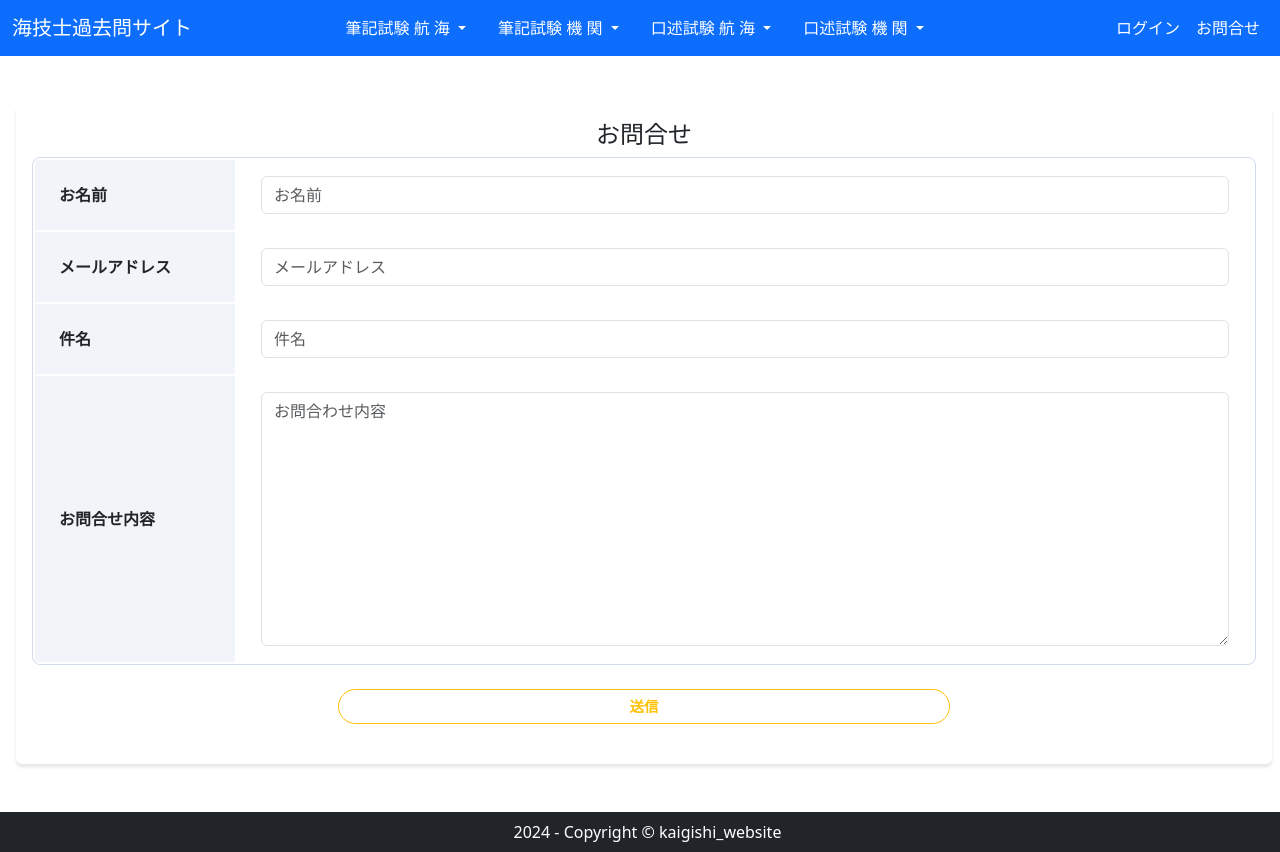
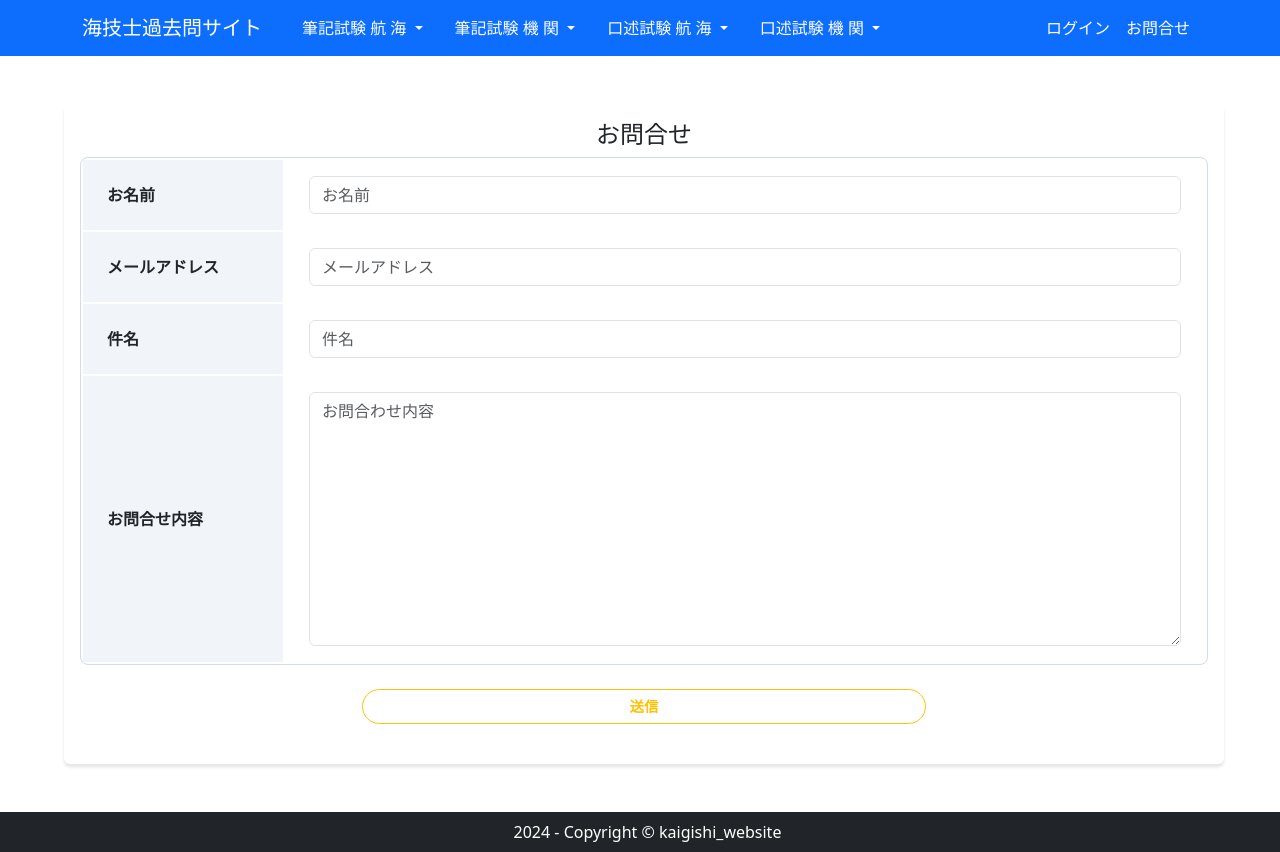
Before and after one commit to hashi5akihiro5/kaigishi_website_v2, a Django app: page /accounts/contact/ in a window 1280 px wide. Run offline with Django 4.2, Linux system fonts and the light colour scheme; some libraries are stand-ins or nearby versions.

Commit message:
navbar修正

```diff
--- a/kakomon/static/css/style.css
+++ b/kakomon/static/css/style.css
@@ -12,6 +12,11 @@ p {
 /* 最初の１行のスペースなし */
 p.no-indent {
   text-indent: 0;
+}
+
+/* navbar */
+.navbar-nav .nav-link {
+  white-space: nowrap;
 }
 
 /* ドロップダウン設定 */
--- a/kakomon/templates/kakomon/base.html
+++ b/kakomon/templates/kakomon/base.html
@@ -13,9 +13,9 @@
     </head>
     <body>
         <nav class="navbar navbar-expand-lg bg-primary mb-5">
-            <div class="container-fluid">
+            <div class="container">
                 <a class="navbar-brand text-white" href={% url 'kakomon:index' %}>海技士過去問サイト</a>
-                <div class="col-md-8 mx-auto">
+                <div class="mx-auto">
                     <ul class="navbar-nav d-flex justify-content-center align-items-center">
                         <li class="nav-item dropdown mx-3">
                             <a class="nav-link dropdown-toggle active text-white" href="#" role="button" data-bs-toggle="dropdown" aria-expanded="false">
@@ -60,8 +60,8 @@
                     </ul>
                 </div>
                 <button class="navbar-toggler" type="button" data-bs-toggle="collapse" data-bs-target="#navbarNav" aria-controls="navbarNav" aria-expanded="false" aria-label="ナビゲーションの切替"><span class="navbar-toggler-icon"></span></button>
-                <div class="collapse navbar-collapse justify-content-end align-items-center" id="navbarNav">
-                    <ul class="navbar-nav">
+                <div class="collapse navbar-collapse align-items-center show" id="navbarNav">
+                    <ul class="navbar-nav ms-auto">
                         {% if user.is_authenticated %}
                         <li class="nav-item"><a class="nav-link text-white" href={% url 'accounts:profile' user.id %}>マイページ</a></li>
                         {% else %}
@@ -72,7 +72,7 @@
                 </div>
             </div>
         </nav>
-        <main>
+        <main class="mx-5">
             {% if messages %}
                 <div class="messages">
                     {% for message in messages %}
```
